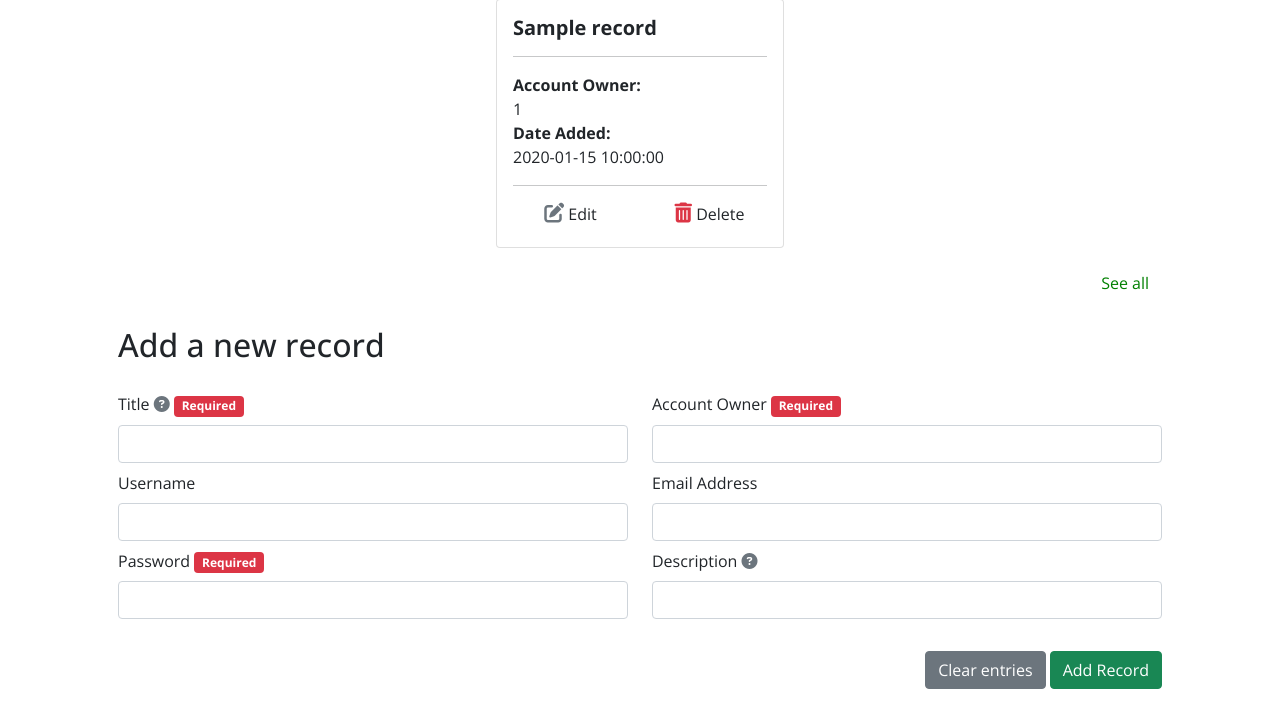
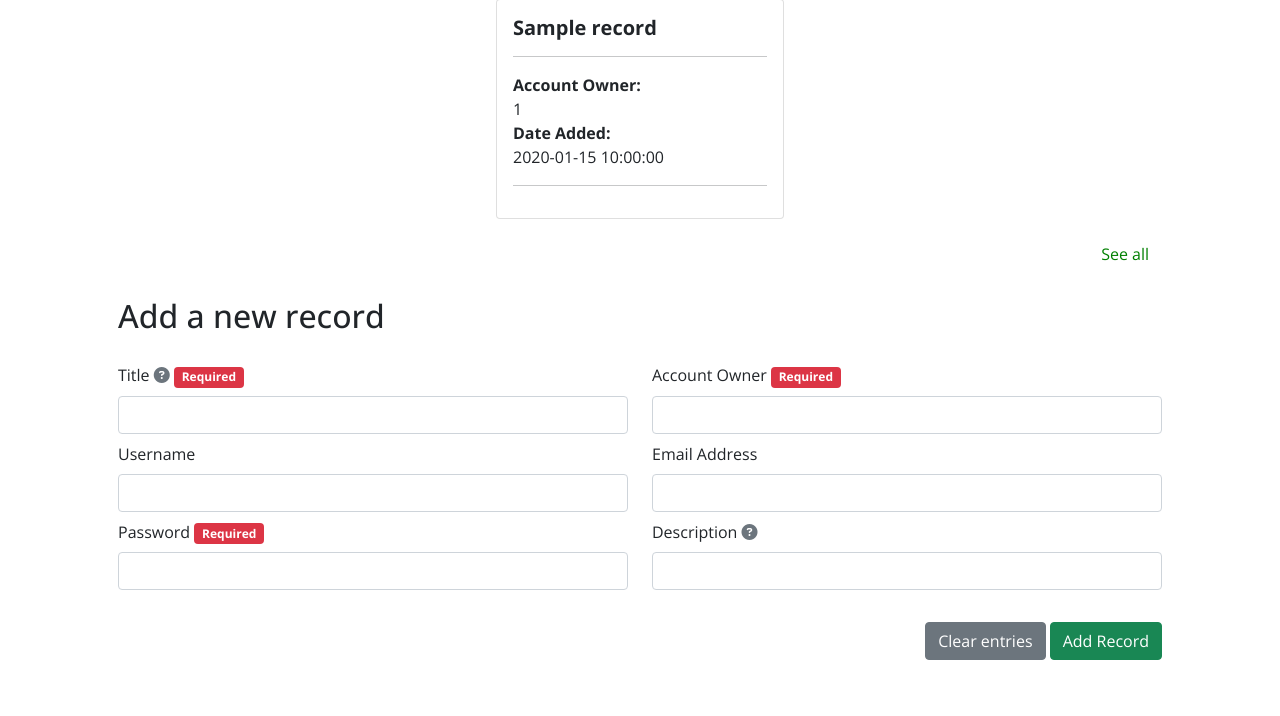
Before and after one commit to kingdeorayom/account-manager, a PHP site: page /src/pages/home.php in a window 1280 px wide. Shown: the part 404-1120 px from the top of the page. After the commit the page ends 1064 px from the top, so only its background shows below. Run offline with PHP 8.4, Linux system fonts and the light colour scheme; the visitor is signed in with stand-in values (Sample User, id 1); tables that the repository leaves empty or names only in its code hold one stand-in row (values such as "Sample post"); some libraries are stand-ins or nearby versions.

Commit message:
reverted card design with no edit and delete button

```diff
--- a/src/pages/home.php
+++ b/src/pages/home.php
@@ -76,14 +76,6 @@ $pageaddFormJSVersion = filemtime('../../scripts/custom/addForm.js');
                                                 <li>' . $row['date_added'] . '</li>
                                             </ul>
                                             <hr>
-                                            <div class="row text-center">
-                                                <div class="col">
-                                                    <i class="fas fa-edit text-secondary h5"></i> Edit
-                                                </div>
-                                                <div class="col">
-                                                    <i class="fas fa-trash-alt text-danger h5"></i> Delete
-                                                </div>
-                                            </div>
                                         </div>
                                     </div>
                                 </div>';
```
Also changed, not shown: src/pages/view.php (+0 -8 lines).
